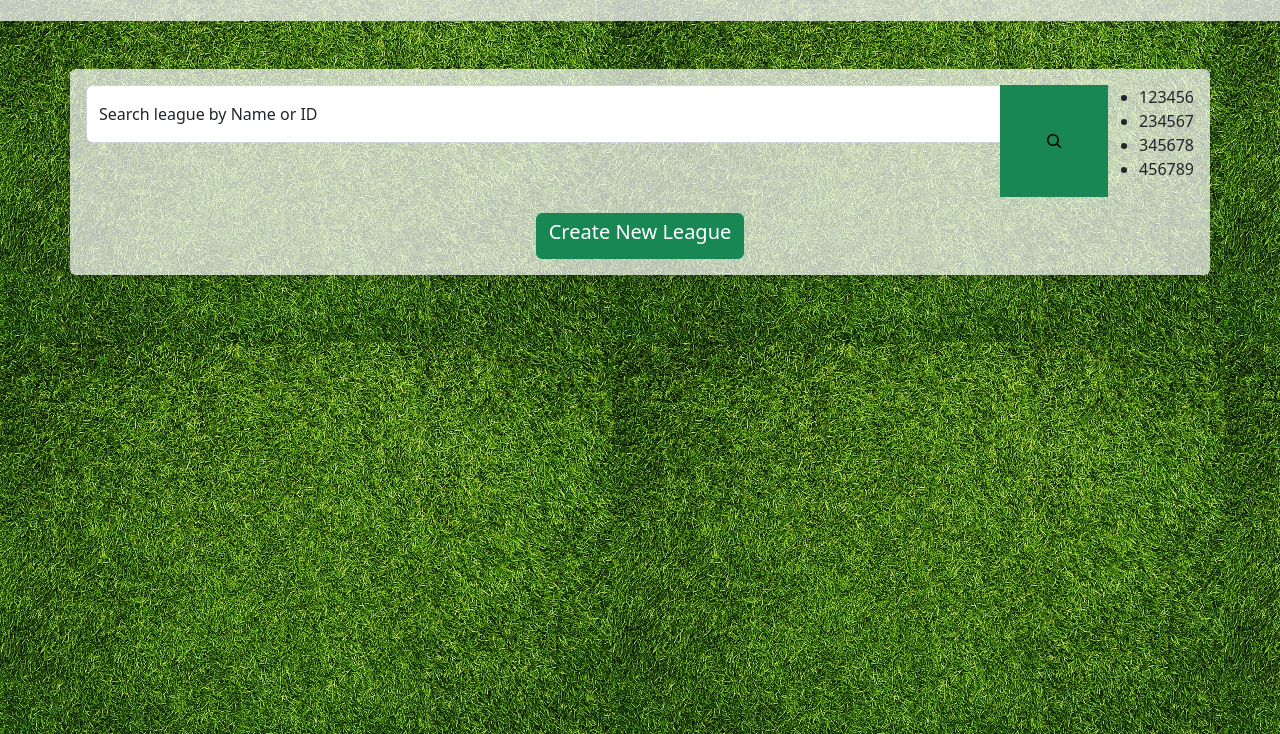
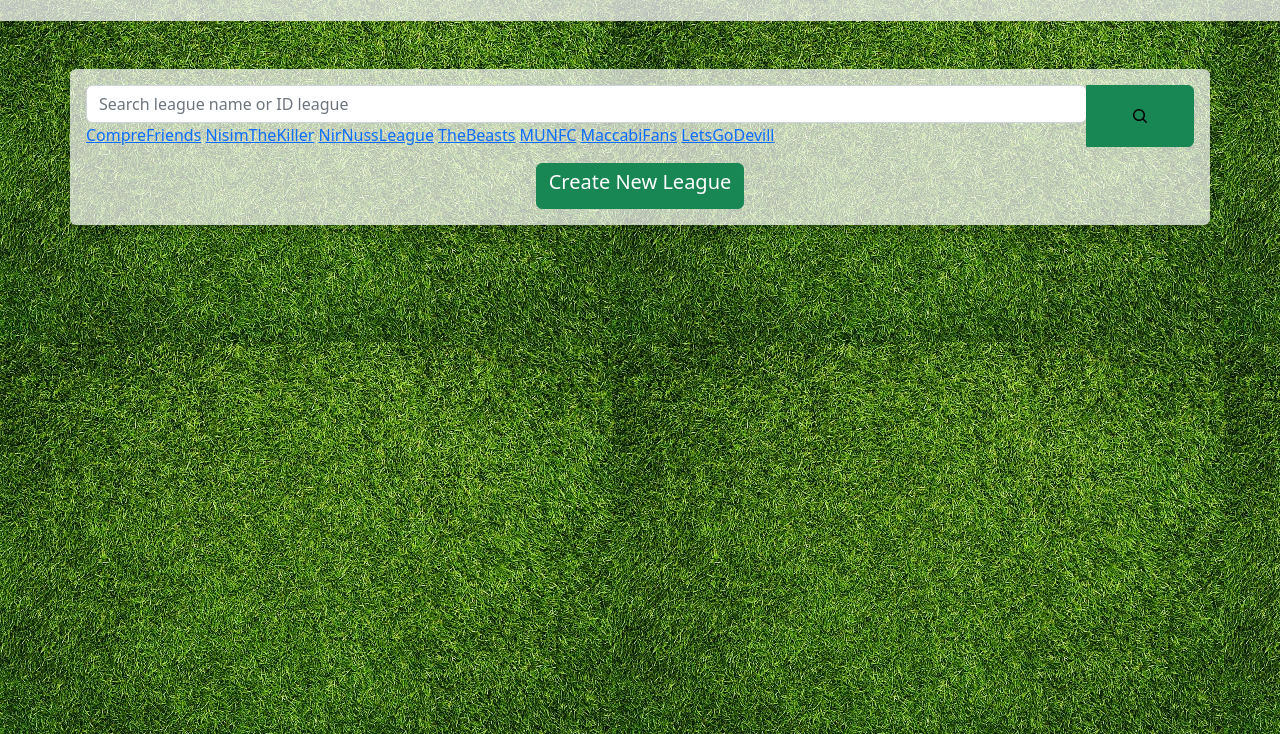
Before and after one commit to orenisim/CompraBets, a plain HTML site: page html/joinLeague.html in a window 1280 px wide. Shown: the part 66-800 px from the top of the page. Drawn offline with nearby package versions, Linux system fonts and the light colour scheme; no server answers.

Commit message:
Add files via upload

```diff
--- a/html/joinLeague.html
+++ b/html/joinLeague.html
@@ -1,12 +1,15 @@
 <html lang="en">
-
   <head>
     <meta charset="UTF-8" />
     <meta http-equiv="X-UA-Compatible" content="IE=edge" />
     <meta name="viewport" content="width=device-width, initial-scale=1.0" />
     <title>CompraBets</title>
-  <link href="https://cdn.jsdelivr.net/npm/bootstrap@5.2.2/dist/css/bootstrap.min.css" rel="stylesheet"
-    integrity="sha384-Zenh87qX5JnK2Jl0vWa8Ck2rdkQ2Bzep5IDxbcnCeuOxjzrPF/et3URy9Bv1WTRi" crossorigin="anonymous" />
+    <link
+      href="https://cdn.jsdelivr.net/npm/bootstrap@5.2.2/dist/css/bootstrap.min.css"
+      rel="stylesheet"
+      integrity="sha384-Zenh87qX5JnK2Jl0vWa8Ck2rdkQ2Bzep5IDxbcnCeuOxjzrPF/et3URy9Bv1WTRi"
+      crossorigin="anonymous"
+    />
     <link rel="stylesheet" href="../Styles/joinLeague.css" />
   </head>
 
@@ -14,38 +17,57 @@
     <!-- CompraBet logo format inside the site + User Section -->
     <nav class="navbar bg-light opacity-75">
       <div class="container-fluid my-3">
-    <a class="navbar-brand" href="./index.html"><img src="../Images/Logo/green/png/logo-no-background.png"
-        alt="compraBetsLogo" class="compraBetsLogo" /></a>
+        <a class="navbar-brand" href="./index.html"
+          ><img
+            src="../Images/Logo/green/png/logo-no-background.png"
+            alt="compraBetsLogo"
+            class="compraBetsLogo"
+        /></a>
         <div class="userSection me-5 mt-2">
           <span class="userWelcome">
             Hello
-        <a href="./userPage.html" class="userNameHref text-success fw-bold"></a>
+            <a
+              href="./userPage.html"
+              class="userNameHref text-success fw-bold"
+            ></a>
             , Welcome back!
           </span>
-      <input type="button" value="Log-Out" class="logOutButton btn btn-sm btn-outline-dark fw-bold p-0 px-1 mb-1 border-0">
+          <input
+            type="button"
+            value="Log-Out"
+            class="logOutButton btn btn-sm btn-outline-dark fw-bold p-0 px-1 mb-1 border-0"
+          />
         </div>
       </div>
     </nav>
-
 
     <div class="container mx-auto shadow p-3 my-5 rounded">
       <!-- search league by id or name -->
       <div class="input-group mb-3">
         <div class="form-floating">
-        <input type="text" class="form-control" placeholder="Search league name or ID league" aria-label="Search League"
-          aria-describedby="searchLeagueButton" id="searchLeagueInput" />
-        <label for="searchLeagueInput" id="cars">Search league by Name or ID</label>
+          <div class="dropdown">
+            <input
+              type="text"
+              class="form-control"
+              placeholder="Search league name or ID league"
+              aria-label="Search League"
+              aria-describedby="searchLeagueButton"
+              id="searchLeagueInput"
+            />
+            <div id="myDropdown" class="dropdown-content">
+              <a class="leagueName" href="#CompreFriends">CompreFriends</a>
+              <a class="leagueName" href="#NisimTheKiller">NisimTheKiller</a>
+              <a class="leagueName" href="#NirNussLeague">NirNussLeague</a>
+              <a class="leagueName" href="#TheBeasts">TheBeasts</a>
+              <a class="leagueName" href="#MUNFC">MUNFC</a>
+              <a class="leagueName" href="#MaccabiFans">MaccabiFans</a>
+              <a class="leagueName" href="#LetsGoDevill">LetsGoDevill</a>
+            </div>
+          </div>
         </div>
         <button class="btn btn-success" type="button" id="searchLeagueButton">
           <img src="../Images/Icons/search.svg" alt="Search-Icon" />
         </button>
-      <!--*** FAKE list of leagues for checking the search method -->
-      <ul id="listOfLeagues">
-        <li>123456</li>
-        <li>234567</li>
-        <li>345678</li>
-        <li>456789</li>
-      </ul>
       </div>
 
       <!-- create new league form -->
@@ -56,12 +78,24 @@
       <!-- the creator form -->
       <form class="newLeagueForm d-none">
         <div class="form-floating my-3 col-6 mx-auto">
-        <input type="text" class="form-control" placeholder="League Name" id="leagueName" required />
+          <input
+            type="text"
+            class="form-control"
+            placeholder="League Name"
+            id="leagueName"
+            required
+          />
           <label for="searchLeagueInput">League Name</label>
         </div>
 
         <div class="form-floating my-3 col-6 mx-auto">
-        <input type="text" class="form-control" placeholder="Password" id="password" required />
+          <input
+            type="text"
+            class="form-control"
+            placeholder="Password"
+            id="password"
+            required
+          />
           <label for="searchLeagueInput">Password</label>
         </div>
 
@@ -71,7 +105,8 @@
       </form>
     </div>
 
+    </script>
+
     <script src="../JS/joinLeague.js" type="module"></script>
   </body>
-
 </html>
```
Lines whose indentation alone changed are shown as unchanged.
